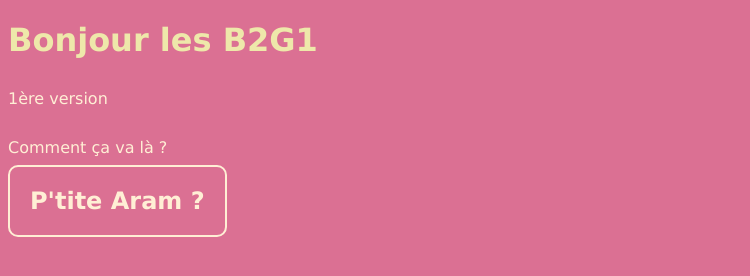
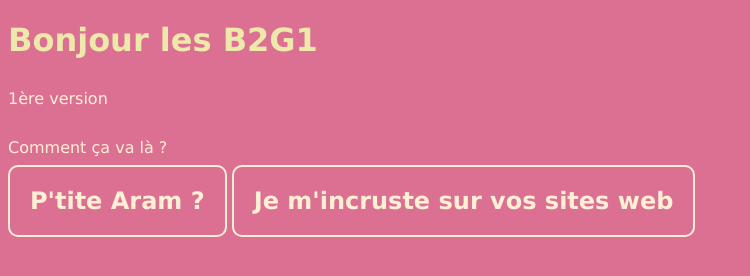
Before and after one commit to Yzrohk/B2G1_started_projet, a plain HTML site: page index.html in a window 1280 px wide. Shown: the whole page, without its empty margins (0-750 px from the left). Drawn offline with Linux system fonts and the light colour scheme.

Commit message:
create a new branch JeMincruste

```diff
--- a/index.html
+++ b/index.html
@@ -14,6 +14,7 @@
     <p>1ère version</p>
     <p>Comment ça va là ?</p>
     <h2>P'tite Aram ?</h2>
+    <h2>Je m'incruste sur vos sites web</h2>
 </body>
 
 </html>
```
